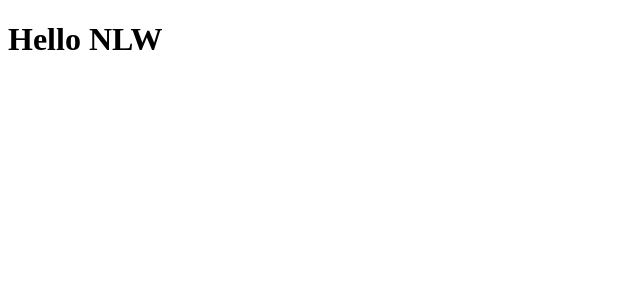
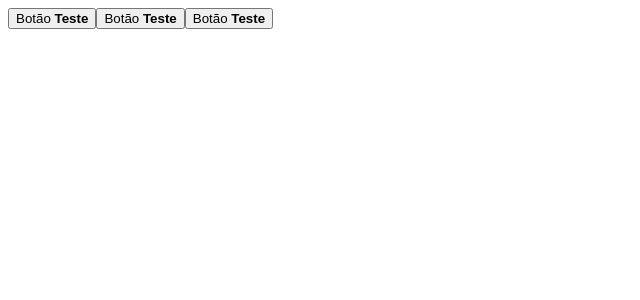
Before and after one commit to leorejwan/moveit, a React (Create React App) app: page / in a window 1280 px wide. Shown: the top 300 px of the page, without its empty margins (0-640 px from the left). Built offline with nearby package versions, Linux system fonts and the light colour scheme.

Commit message:
+ Componente Button que pode ser usado varias vezes. Passa color como parametro. Usa typescript para definir tipo de parametros esperados

```diff
--- a/src/App.tsx
+++ b/src/App.tsx
@@ -1,6 +1,12 @@
+import { Button } from './components/Button'
+
 function App() {
   return (
-    <h1>Hello NLW</h1>
+    <div>
+      <Button color="red" />
+      <Button color="blue" />
+      <Button color="green" />
+    </div>
   );
 }
 
--- /dev/null
+++ b/src/components/Button.tsx
@@ -0,0 +1,9 @@
+interface ButtonProps{
+    color: string;
+}
+
+export function Button(props: ButtonProps){
+    return (
+        <button type="button">Botão <strong>Teste</strong></button>
+    )
+}
```
